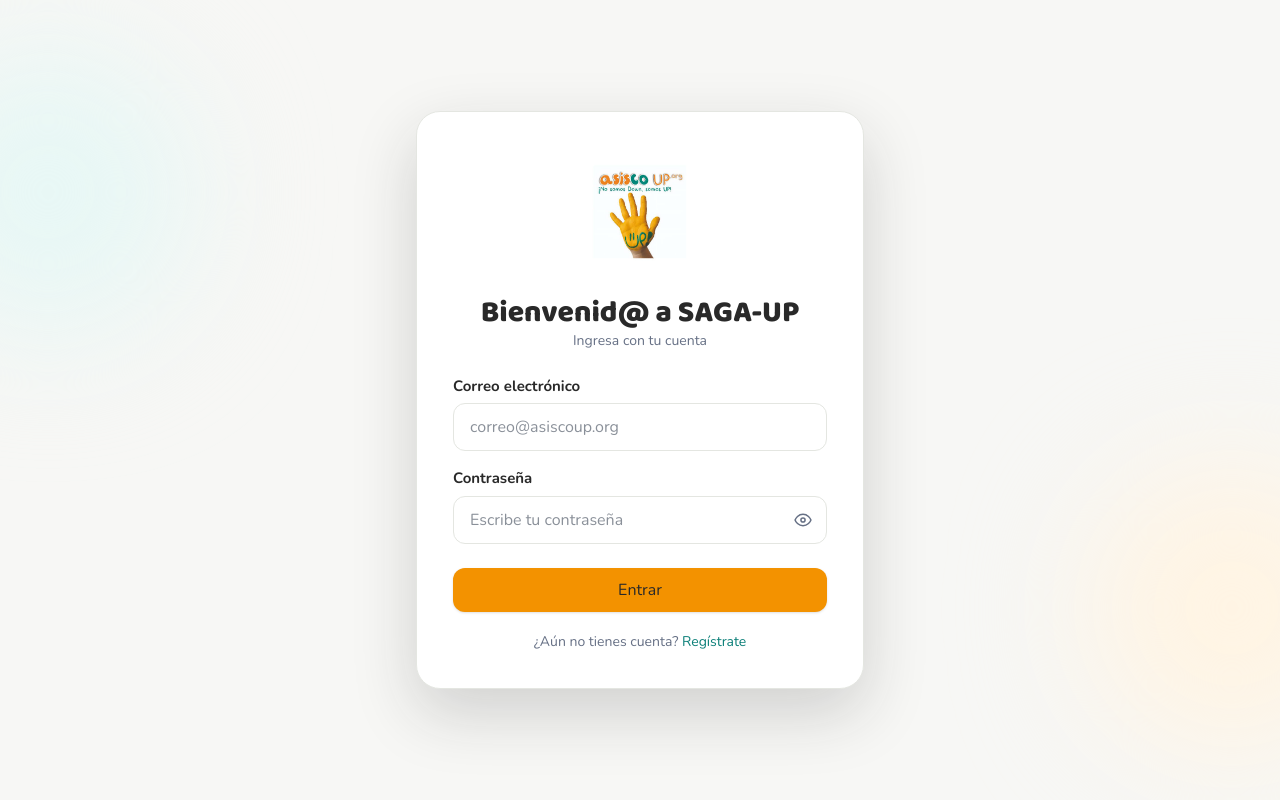
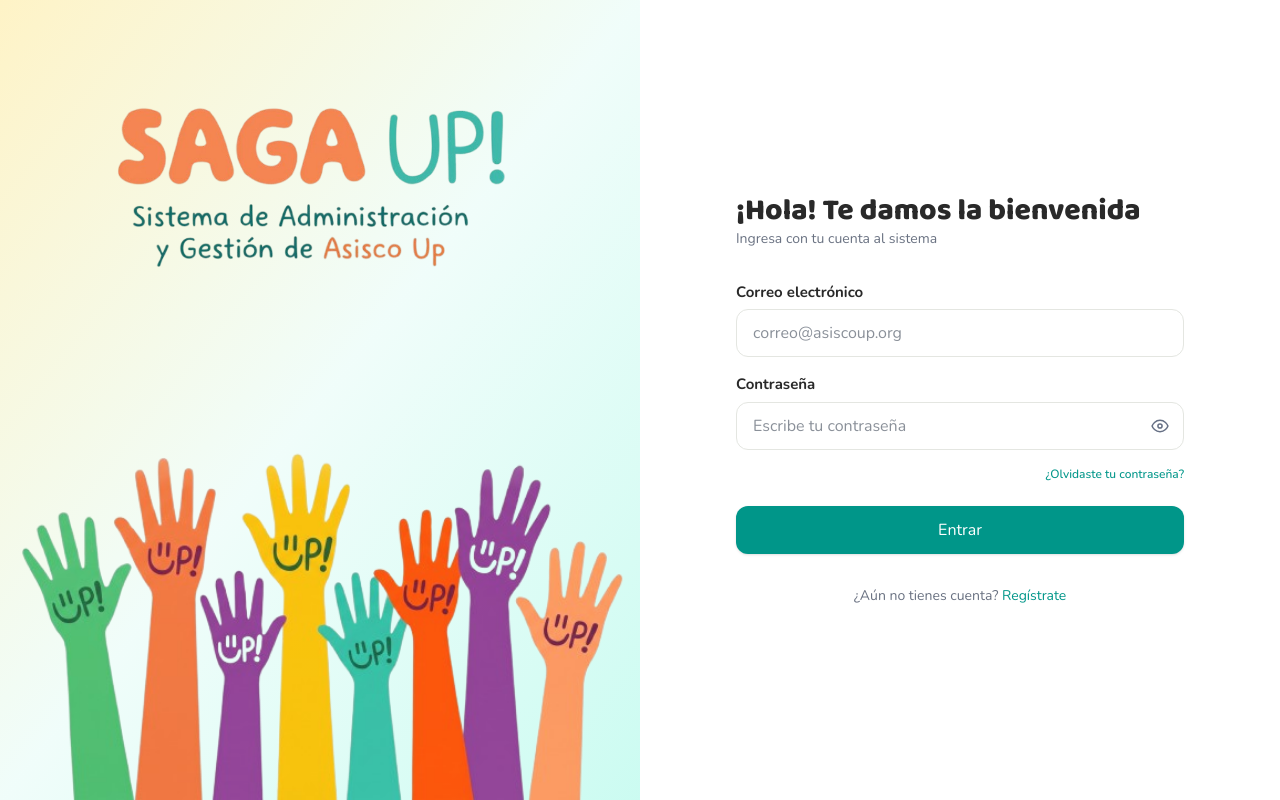
Before and after one commit to lauramedina22/saga-up-frontend, a React app: page / in a window 1280 px wide. Built offline with nearby package versions, Linux system fonts and the light colour scheme; the HTML template or start-up script is replaced by a standard one.

Commit message:
fix: change Login Screen

```diff
--- a/src/screens/Login.jsx
+++ b/src/screens/Login.jsx
@@ -1,5 +1,6 @@
 import { useState } from "react"
-import logo from "../imports/logo.png"
+import logoSaga from "../imports/texto.png" // Ajusta la ruta a tu imagen de SAGA UP
+import manos from "../imports/manos.png"        // Tu imagen de las manitos
 import { Button, Field, PasswordField } from "../components/ui"
 
 export default function LoginScreen({
@@ -17,30 +18,49 @@
   }
 
   return (
-    <main className="relative flex min-h-dvh flex-col items-center justify-center overflow-hidden bg-background p-4">
-      <div
-        aria-hidden="true"
-        className="absolute -left-24 top-12 size-72 rounded-full bg-info-soft blur-3xl"
-      />
-      <div
-        aria-hidden="true"
-        className="absolute -right-24 bottom-12 size-72 rounded-full bg-primary-soft blur-3xl"
-      />
-      <section className="animate-enter relative flex w-full max-w-md flex-col items-center gap-5 rounded-3xl border border-border bg-surface p-6 shadow-dialog sm:p-9">
-        <div className="flex h-32 w-48 items-center justify-center">
+    <main className="flex min-h-screen w-full flex-col md:flex-row bg-white overflow-hidden">
+
+      {/* COLUMNA IZQUIERDA: Gradiente, Logo centrado y Manos abajo con difuminado */}
+      <div className="relative flex w-full flex-col justify-between bg-linear-to-br from-amber-100 via-teal-50 to-teal-100 p-8 md:w-1/2 md:p-16 overflow-hidden">
+
+        {/* Logo SAGA UP (Imagen) Centrado Arriba */}
+        <div className="flex flex-col items-center text-center mt-6 z-10">
           <img
-            src={logo}
-            alt="ASISCO UP"
-            className="h-full w-full object-contain mix-blend-multiply"
+            src={logoSaga}
+            alt="SAGA UP - Sistema de Administración y Gestión de Asisco Up"
+            className="w-full max-w-md object-contain"
           />
         </div>
-        <div className="w-full">
-          <h1 className="mb-1 text-center text-3xl font-extrabold">
-            Bienvenid@ a SAGA-UP
-          </h1>
-          <p className="mb-6 text-center text-sm text-muted">
-            Ingresa con tu cuenta
-          </p>
+
+        {/* Espaciador flexible para empujar las manos hacia abajo */}
+        <div className="flex-grow"></div>
+
+        {/* Contenedor de las manos con el difuminado superior aplicado en CSS */}
+        <div className="absolute bottom-0 left-0 right-0 w-full pointer-events-none">
+          <img
+            src={manos}
+            alt="Manos colaborativas"
+            className="w-full object-cover object-bottom opacity-95"
+            style={{
+              maskImage: 'linear-gradient(to top, rgba(0,0,0,1) 65%, rgba(0,0,0,0) 100%)',
+              WebkitMaskImage: 'linear-gradient(to top, rgba(0,0,0,1) 65%, rgba(0,0,0,0) 100%)'
+            }}
+          />
+        </div>
+      </div>
+
+      {/* COLUMNA DERECHA: Formulario de Login */}
+      <div className="flex w-full flex-col justify-center p-8 md:w-1/2 md:p-20 lg:p-24 bg-white z-10">
+        <div className="w-full max-w-md mx-auto">
+
+          <div className="mb-8">
+            <h1 className="mb-1 text-2xl font-extrabold text-gray-900 sm:text-3xl">
+              ¡Hola! Te damos la bienvenida
+            </h1>
+            <p className="text-sm text-gray-500">
+              Ingresa con tu cuenta al sistema
+            </p>
+          </div>
 
           <form onSubmit={handleSubmit} className="flex flex-col gap-4">
             <Field
@@ -60,27 +80,41 @@
               required
               placeholder="Escribe tu contraseña"
             />
+
+            <div className="flex items-center justify-end">
+              <a href="#forgot" className="text-xs font-medium text-teal-600 hover:underline">
+                ¿Olvidaste tu contraseña?
+              </a>
+            </div>
+
             {error && (
               <p className="text-sm font-semibold text-danger" role="alert">
                 {error}
               </p>
             )}
-            <Button type="submit" loading={loading} className="mt-2 w-full">
+
+            <Button
+              type="submit"
+              loading={loading}
+              className="mt-2 w-full bg-teal-600 hover:bg-teal-700 text-white font-bold py-3 rounded-xl transition-all shadow-md"
+            >
               Entrar
             </Button>
           </form>
-          <div className="mt-5 text-center text-sm text-muted">
+
+          <div className="mt-8 text-center text-sm text-gray-500">
             <span>¿Aún no tienes cuenta? </span>
             <button
               type="button"
               onClick={onGoToRegister}
-              className="font-bold text-info underline-offset-4 hover:underline"
+              className="font-bold text-teal-600 underline-offset-4 hover:underline"
             >
               Regístrate
             </button>
           </div>
+
         </div>
-      </section>
+      </div>
 
     </main>
   )
```
Also changed, not shown: src/imports/manos.png (added), src/imports/texto.png (added).
